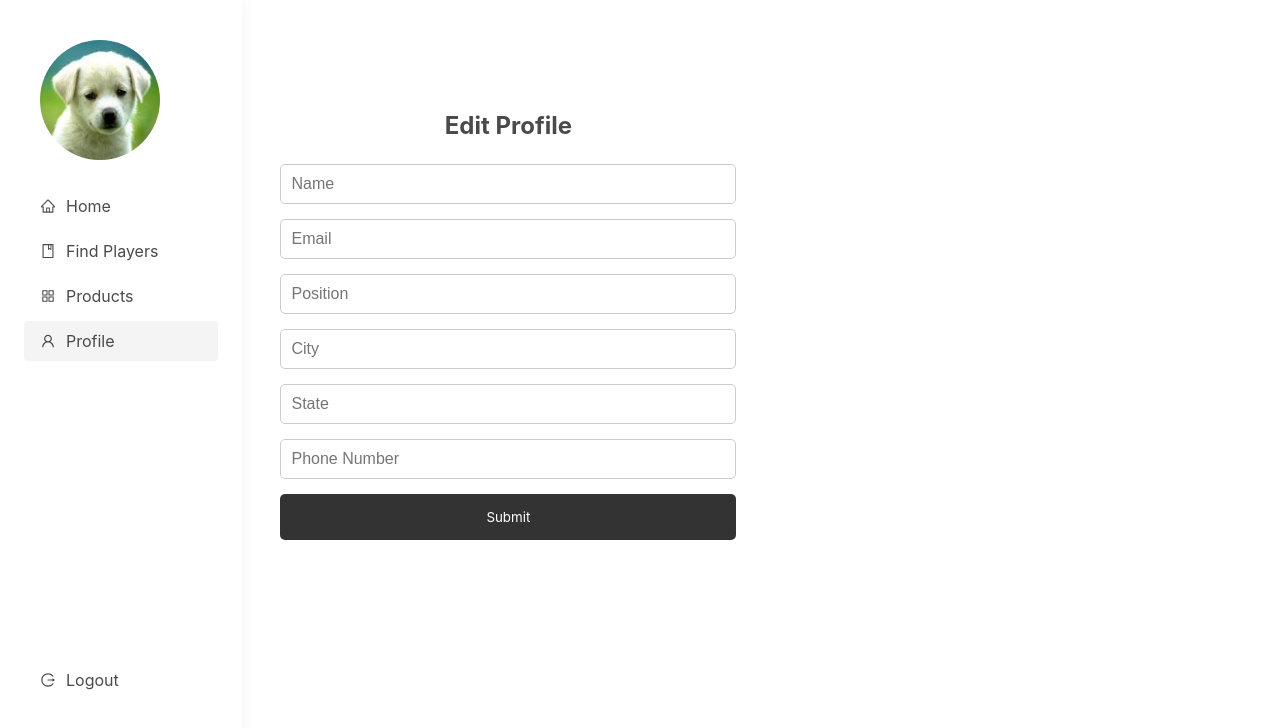
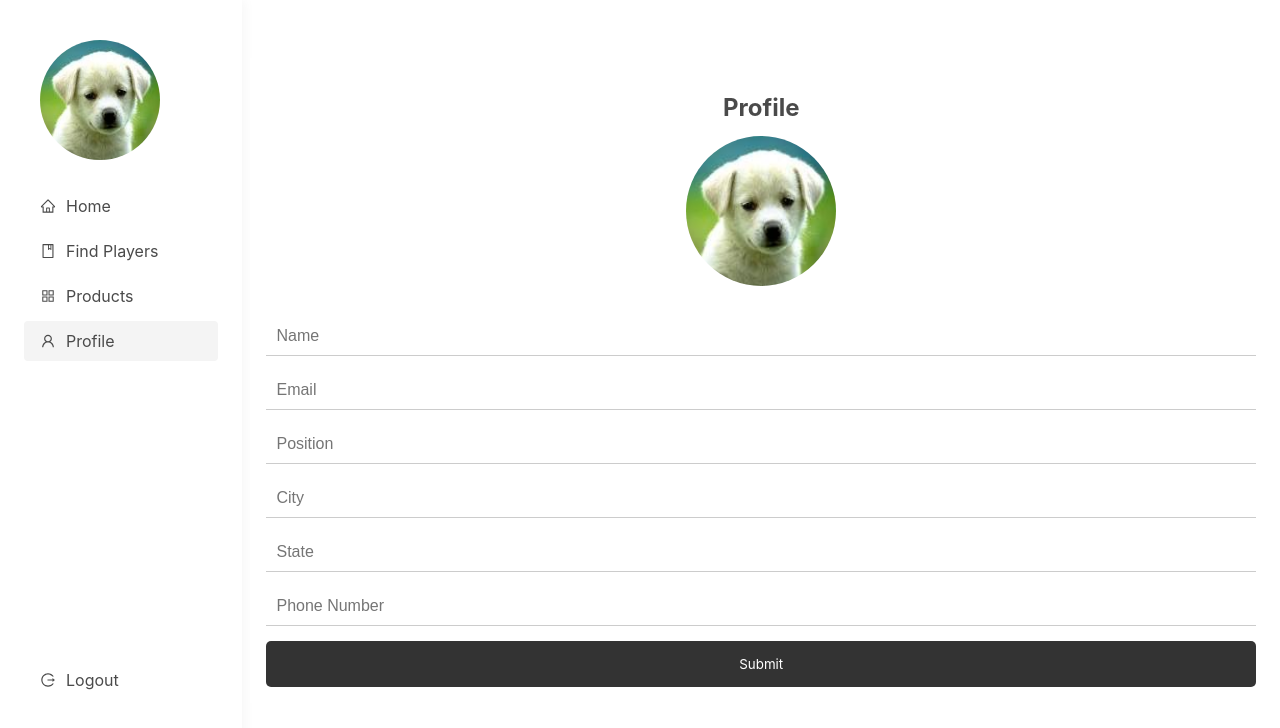
Before and after one commit to dhanrajjangid/minimal-react-template, a React (Vite) app: page /profile in a window 1280 px wide. Shown: the top 728 px of the page. Built offline with nearby package versions, Linux system fonts and the light colour scheme; sample sign-in values are in the browser's storage.

Commit message:
profile page changes

```diff
--- a/src/components/Common/FormInputs.jsx
+++ b/src/components/Common/FormInputs.jsx
@@ -8,6 +8,20 @@ export const TextField = styled.input`
   border-radius: 5px;
   max-width: 100%;
   font-size: 1rem;
+`;
+
+export const UnderlinedTextField = styled.input`
+  padding: 10px;
+  border: none;
+  border-bottom: 1px solid #ccc;
+  max-width: 100%;
+  font-size: 1rem;
+
+  &:focus {
+    outline: none;
+    border-bottom: 2px solid #ccc;
+    border-radius: 5px;
+  }
 `;
 
 // Dropdown component
@@ -61,7 +75,9 @@ export const ContainedButton = styled.button`
   transition: background-color 0.3s ease;
 
   &:hover {
-    background-color: #0056b3;
+    background-color: #fff;
+    color: #333;
+    border: 2px solid #333;
   }
 `;
 
@@ -76,7 +92,7 @@ export const OutlinedButton = styled.button`
   transition: background-color 0.3s ease;
 
   &:hover {
-    background-color: #007bff;
+    background-color: #333;
     color: #fff;
   }
 `;
--- a/src/view/Profile/Components/Profile.jsx
+++ b/src/view/Profile/Components/Profile.jsx
@@ -2,12 +2,20 @@
 import React from "react";
 import styled from "styled-components";
 import ProfileImg from "@/assets/images/profile.jpg";
+import UserForm from "./UserForm";
 
 const StyledProfileContainer = styled.div`
+  display: flex;
+  flex-direction: column;
+  justify-content: center;
+  align-items: center;
   background-color: #fff;
-  box-shadow: 0 2px 4px rgba(0, 0, 0, 0.1), 0 4px 8px rgba(0, 0, 0, 0.1);
-  padding: 20px;
   text-align: center;
+  width: 50%
+
+  @media (max-width: 768px){
+    max-width: 100%
+  }
 `;
 
 const ProfileTitle = styled.h4`
@@ -22,15 +30,15 @@ const ProfileImage = styled.img`
   margin-bottom: 15px;
 `;
 
-
 const Profile = () => {
   return (
     <StyledProfileContainer>
-      <ProfileTitle>Admin User</ProfileTitle>
+      <ProfileTitle>Profile</ProfileTitle>
       <ProfileImage
         src={ProfileImg} // Replace with your profile image URL
         alt="Profile"
       />
+      <UserForm />
     </StyledProfileContainer>
   );
 };
--- a/src/view/Profile/Components/UserForm.jsx
+++ b/src/view/Profile/Components/UserForm.jsx
@@ -5,21 +5,16 @@ import * as Yup from "yup";
 import { yupResolver } from "@hookform/resolvers/yup";
 
 // Import common components
-import { TextField, ContainedButton, Container } from "@/components/Common/FormInputs";
-
-const StyledFormContainer = styled(Container)`
-  padding: 20px;
-  text-align: center;
-  margin: 0
-`;
-
-const FormTitle = styled.h2`
-  font-size: 24px;
-  margin-bottom: 20px;
-`;
+import {
+  UnderlinedTextField,
+  ContainedButton,
+} from "@/components/Common/FormInputs";
 
 const Form = styled.form`
+  max-width: 100%;
+  box-sizing: border-box;
   width: 100%;
+  padding: 1rem;
 `;
 
 const FieldContainer = styled.div`
@@ -46,7 +41,11 @@ const validationSchema = Yup.object().shape({
 });
 
 const UserForm = () => {
-  const { control, handleSubmit, formState: { errors } } = useForm({
+  const {
+    control,
+    handleSubmit,
+    formState: { errors },
+  } = useForm({
     resolver: yupResolver(validationSchema),
   });
 
@@ -54,91 +53,65 @@ const UserForm = () => {
     alert("Form submitted successfully!");
   };
 
+  const fields = [
+    {
+      name: "name",
+      placeholder: "Name",
+      validation: validationSchema.fields.name,
+    },
+    {
+      name: "email",
+      placeholder: "Email",
+      validation: validationSchema.fields.email,
+    },
+    {
+      name: "position",
+      placeholder: "Position",
+      validation: validationSchema.fields.position,
+    },
+    {
+      name: "city",
+      placeholder: "City",
+      validation: validationSchema.fields.city,
+    },
+    {
+      name: "state",
+      placeholder: "State",
+      validation: validationSchema.fields.state,
+    },
+    {
+      name: "phoneNumber",
+      placeholder: "Phone Number",
+      validation: validationSchema.fields.phoneNumber,
+    },
+  ];
+
   return (
-    <StyledFormContainer>
-      <FormTitle>Edit Profile</FormTitle>
     <Form onSubmit={handleSubmit(onSubmit)}>
+      {fields.map((item, index) => {
+        return (
           <FieldContainer>
             <Controller
-            name="name"
+              name={item.name}
               control={control}
               defaultValue=""
               render={({ field }) => (
                 <>
-                <TextField {...field} placeholder="Name" />
-                {errors.name && <ErrorMessage>{errors.name.message}</ErrorMessage>}
+                  <UnderlinedTextField
+                    {...field}
+                    placeholder={item.placeholder}
+                  />
+                  {errors[field.name] && (
+                    <ErrorMessage>{errors[field.name].message}</ErrorMessage>
+                  )}
                 </>
               )}
             />
           </FieldContainer>
-        <FieldContainer>
-          <Controller
-            name="email"
-            control={control}
-            defaultValue=""
-            render={({ field }) => (
-              <>
-                <TextField {...field} placeholder="Email" />
-                {errors.email && <ErrorMessage>{errors.email.message}</ErrorMessage>}
-              </>
-            )}
-          />
-        </FieldContainer>
-        <FieldContainer>
-          <Controller
-            name="position"
-            control={control}
-            defaultValue=""
-            render={({ field }) => (
-              <>
-                <TextField {...field} placeholder="Position" />
-                {errors.position && <ErrorMessage>{errors.position.message}</ErrorMessage>}
-              </>
-            )}
-          />
-        </FieldContainer>
-        <FieldContainer>
-          <Controller
-            name="city"
-            control={control}
-            defaultValue=""
-            render={({ field }) => (
-              <>
-                <TextField {...field} placeholder="City" />
-                {errors.city && <ErrorMessage>{errors.city.message}</ErrorMessage>}
-              </>
-            )}
-          />
-        </FieldContainer>
-        <FieldContainer>
-          <Controller
-            name="state"
-            control={control}
-            defaultValue=""
-            render={({ field }) => (
-              <>
-                <TextField {...field} placeholder="State" />
-                {errors.state && <ErrorMessage>{errors.state.message}</ErrorMessage>}
-              </>
-            )}
-          />
-        </FieldContainer>
-        <FieldContainer>
-          <Controller
-            name="phoneNumber"
-            control={control}
-            defaultValue=""
-            render={({ field }) => (
-              <>
-                <TextField {...field} placeholder="Phone Number" />
-                {errors.phoneNumber && <ErrorMessage>{errors.phoneNumber.message}</ErrorMessage>}
-              </>
-            )}
-          />
-        </FieldContainer>
+        );
+      })}
       <ContainedButton type="submit">Submit</ContainedButton>
     </Form>
-    </StyledFormContainer>
   );
 };
 
--- a/src/view/Profile/index.jsx
+++ b/src/view/Profile/index.jsx
@@ -1,25 +1,9 @@
 import React from "react";
 import Profile from "./Components/Profile";
-import UserForm from "./Components/UserForm";
-import styled from "styled-components";
-
-const Container = styled.div`
-  display: grid;
-  grid-template-columns: 1fr; /* By default, one column */
-  grid-gap: 10px; /* Adjust gap between items */
-  padding: 10px;
-
-  @media (min-width: 768px) {
-    grid-template-columns: repeat(2, 1fr); /* Two columns */
-  }
-`;
 
 const App = () => {
   return (
-    <Container>
-      {/* <Profile /> */}
-      <UserForm />
-    </Container>
+      <Profile />
   );
 };
 
```
Also changed, not shown: src/components/Common/CityModal.jsx (added). Lines whose indentation alone changed are shown as unchanged.
